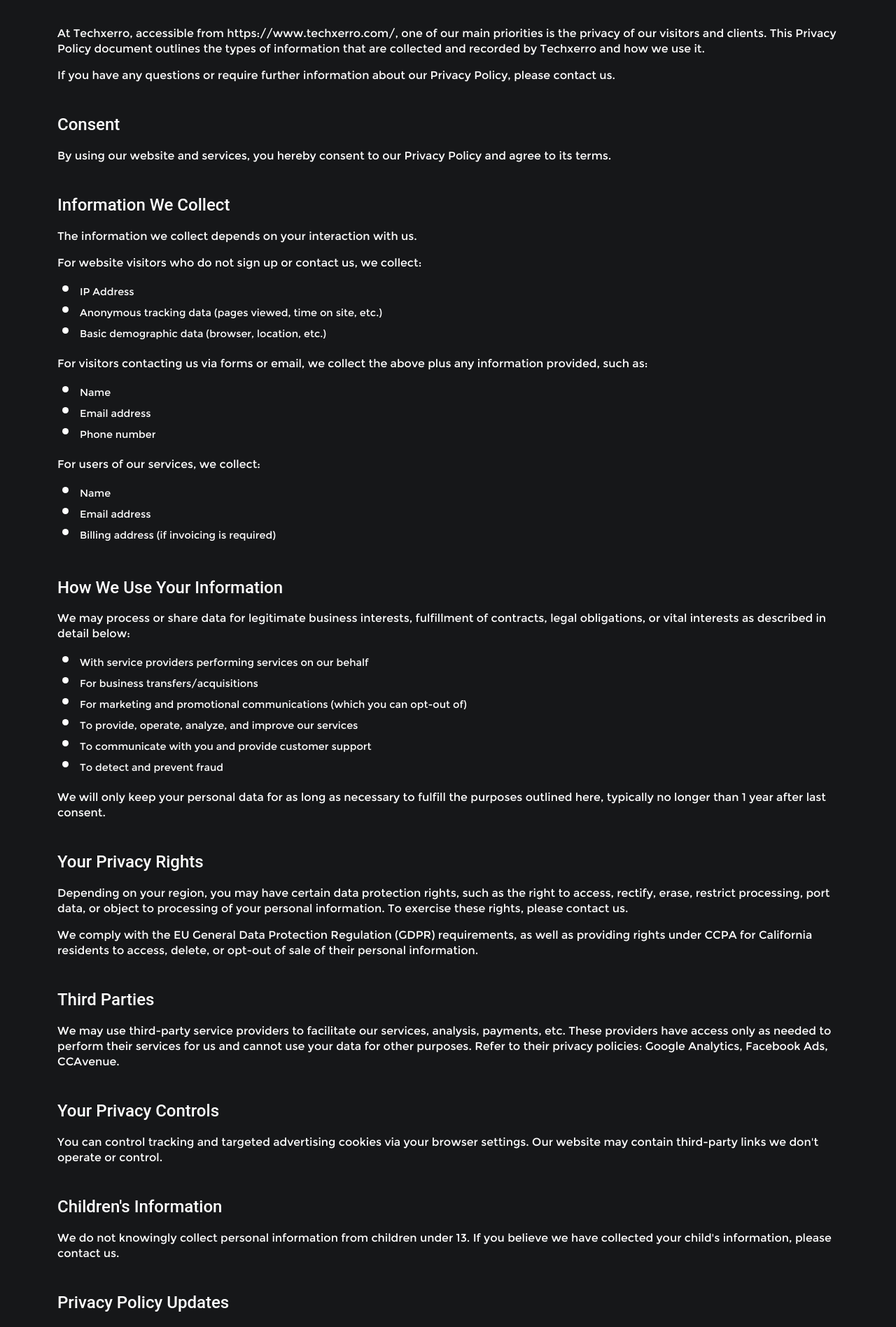
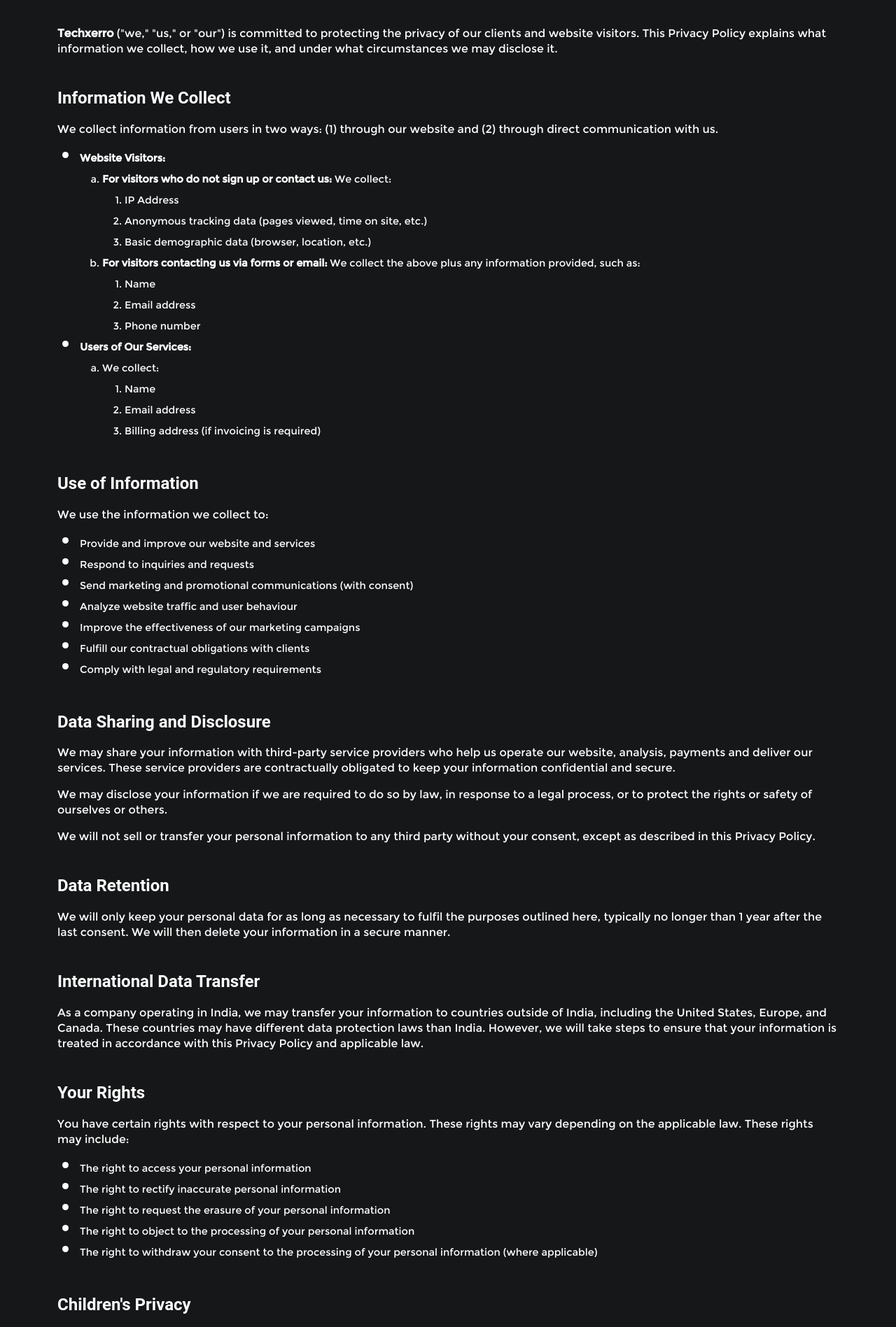
Before and after one commit to ankittbisht/Techxerro_official, a React (Create React App) app: page /privacy-policy in a window 1280 px wide. Shown: the part 560-2457 px from the top of the page at 70% size. Built offline with nearby package versions, Linux system fonts and the light colour scheme.

Commit message:
privacy policy section updates and contact section responsiveness

```diff
--- a/src/views/pages/PrivacyPolicy/index.jsx
+++ b/src/views/pages/PrivacyPolicy/index.jsx
@@ -1,95 +1,203 @@
 import React from "react";
 import Banner from "../../../Components/utils/Banner/Banner";
-import './style.scss';
+import "./style.scss";
 
-const PrivacyPolicy =()=>{
-    return(
+const PrivacyPolicy = () => {
+  return (
     <>
       <Banner
         subtitle="Privacy Policy"
         // para="Lorem Ispum is a dummy text."
-        style={{height: '400px'}}/>
+        style={{ height: "400px" }}
+      />
       <section className="privacy-section pt-5 pb-5 ">
         <div className="container pt-5 pb-5 ">
           <div className="row">
             <div className="col-12">
               <p>
-                            At Techxerro, accessible from https://www.techxerro.com/, one of our main priorities is the privacy of our visitors and clients. This Privacy Policy document outlines the types of information that are collected and recorded by Techxerro and how we use it.
+                <b>Techxerro </b>
+                ("we," "us," or "our") is committed to protecting the privacy of
+                our clients and website visitors. This Privacy Policy explains
+                what information we collect, how we use it, and under what
+                circumstances we may disclose it.
               </p>
-                        <p> If you have any questions or require further information about our Privacy Policy, please contact us.<br/></p>
-
-                        <h5>Consent</h5>
-                        <p>By using our website and services, you hereby consent to our Privacy Policy and agree to its terms.</p>
 
               <h5>Information We Collect</h5>
-                        <p>The information we collect depends on your interaction with us.</p>
+              <p>
+                We collect information from users in two ways: (1) through our
+                website and (2) through direct communication with us.
+              </p>
+              <ul>
+                <li>
+                  <b>Website Visitors:</b>
 
-                        <p>For website visitors who do not sign up or contact us, we collect:</p>
                   <ul>
+                    <li>
+                      <b>For visitors who do not sign up or contact us: </b>
+                      We collect:
+                      <ol type="1">
                         <li>IP Address</li>
-                            <li>Anonymous tracking data (pages viewed, time on site, etc.)</li>
-                            <li>Basic demographic data (browser, location, etc.)</li>
-                        </ul>
-
-                        <p>For visitors contacting us via forms or email, we collect the above plus any information provided, such as:</p>
-                        <ul>
+                        <li>
+                          Anonymous tracking data (pages viewed, time on site,
+                          etc.)
+                        </li>
+                        <li>
+                          Basic demographic data (browser, location, etc.)
+                        </li>
+                      </ol>
+                    </li>
+                    <li>
+                      <b>For visitors contacting us via forms or email: </b>
+                      We collect the above plus any information provided, such
+                      as:
+                      <ol type="1">
                         <li>Name</li>
                         <li>Email address </li>
                         <li>Phone number</li>
+                      </ol>
+                    </li>
                   </ul>
-
-                        <p>For users of our services, we collect:</p>
+                </li>
+                <li>
+                  <b>Users of Our Services:</b>
                   <ul>
+                    <li>
+                      We collect:
+                      <ol type="1">
                         <li>Name</li>
                         <li>Email address</li>
                         <li>Billing address (if invoicing is required)</li>
+                      </ol>
+                    </li>
+                  </ul>
+                </li>
               </ul>
 
-                        <h5>How We Use Your Information</h5>
-                        <p>We may process or share data for legitimate business interests, fulfillment of contracts, legal obligations, or vital interests as described in detail below:</p>
+              <h5>Use of Information</h5>
+              <p>We use the information we collect to:</p>
 
               <ul>
-                            <li>With service providers performing services on our behalf </li>
-                            <li>For business transfers/acquisitions</li>
-                            <li>For marketing and promotional communications (which you can opt-out of)</li>
-                            <li>To provide, operate, analyze, and improve our services</li>
-                            <li>To communicate with you and provide customer support</li>
-                            <li>To detect and prevent fraud</li>
+                <li>Provide and improve our website and services</li>
+                <li>Respond to inquiries and requests</li>
+                <li>
+                  Send marketing and promotional communications (with consent)
+                </li>
+                <li>Analyze website traffic and user behaviour</li>
+                <li>Improve the effectiveness of our marketing campaigns</li>
+                <li>Fulfill our contractual obligations with clients</li>
+                <li>Comply with legal and regulatory requirements</li>
               </ul>
 
-                        <p>We will only keep your personal data for as long as necessary to fulfill the purposes outlined here, typically no longer than 1 year after last consent.</p>
+              <h5>Data Sharing and Disclosure</h5>
+              <p>
+                We may share your information with third-party service providers
+                who help us operate our website, analysis, payments and deliver
+                our services. These service providers are contractually
+                obligated to keep your information confidential and secure.
+              </p>
 
-                        <h5>Your Privacy Rights</h5>
-                        <p>Depending on your region, you may have certain data protection rights, such as the right to access, rectify, erase, restrict processing, port data, or object to processing of your personal information. To exercise these rights, please contact us.</p>
+              <p>
+                We may disclose your information if we are required to do so by
+                law, in response to a legal process, or to protect the rights or
+                safety of ourselves or others.
+              </p>
+              <p>
+                We will not sell or transfer your personal information to any
+                third party without your consent, except as described in this
+                Privacy Policy.
+              </p>
 
-                        <p>We comply with the EU General Data Protection Regulation (GDPR) requirements, as well as providing rights under CCPA for California residents to access, delete, or opt-out of sale of their personal information.</p>
+              <h5>Data Retention </h5>
+              <p>
+                We will only keep your personal data for as long as necessary to
+                fulfil the purposes outlined here, typically no longer than 1
+                year after the last consent. We will then delete your
+                information in a secure manner.
+              </p>
 
-                        <h5>Third Parties </h5>
-                        <p>We may use third-party service providers to facilitate our services, analysis, payments, etc. These providers have access only as needed to perform their services for us and cannot use your data for other purposes. Refer to their privacy policies: Google Analytics, Facebook Ads, CCAvenue.</p>
+              <h5>International Data Transfer</h5>
+              <p>
+                As a company operating in India, we may transfer your
+                information to countries outside of India, including the United
+                States, Europe, and Canada. These countries may have different
+                data protection laws than India. However, we will take steps to
+                ensure that your information is treated in accordance with this
+                Privacy Policy and applicable law.
+              </p>
 
-                        <h5>Your Privacy Controls</h5>
-                        <p>You can control tracking and targeted advertising cookies via your browser settings. Our website may contain third-party links we don't operate or control.</p>
+              <h5>Your Rights</h5>
+              <p>
+                You have certain rights with respect to your personal
+                information. These rights may vary depending on the applicable
+                law. These rights may include:
+              </p>
 
-                        <h5>Children's Information</h5>
-                        <p>We do not knowingly collect personal information from children under 13. If you believe we have collected your child's information, please contact us.</p>
+              <ul>
+                <li>The right to access your personal information</li>
+                <li>The right to rectify inaccurate personal information</li>
+                <li>
+                  The right to request the erasure of your personal information
+                </li>
+                <li>
+                  The right to object to the processing of your personal
+                  information
+                </li>
+                <li>
+                  The right to withdraw your consent to the processing of your
+                  personal information (where applicable)
+                </li>
+              </ul>
 
-                        <h5>Privacy Policy Updates</h5>
-                        <p>We may update this policy with material changes that will be effective upon posting the updated policy on this page.</p>
+              <h5>Children's Privacy</h5>
+              <p>
+                Our website and services are not directed to children under the
+                age of 18. We do not knowingly collect personal information from
+                children under 18. If you are a parent or guardian and you
+                believe that your child has provided us with personal
+                information, please contact us.
+              </p>
 
+              <h5>Cookies</h5>
+              <p>
+                We use cookies on our website. Cookies are small text files that
+                are stored on your computer or mobile device when you visit a
+                website. They allow us to recognize your device and preferences
+                on subsequent visits. You can choose to disable cookies through
+                your browser settings. However, this may limit your ability to
+                use certain features of our website
+              </p>
+              <h5>Security</h5>
+              <p>
+                We have implemented security measures to protect your
+                information from unauthorized access, disclosure, alteration, or
+                destruction. However, no website or internet transmission is
+                completely secure. We cannot guarantee the security of your
+                information.
+              </p>
+
+              <h5>Changes to this Privacy Policy</h5>
+              <p>
+                We may update this Privacy Policy from time to time. We will
+                post any changes on our website. We encourage you to review this
+                Privacy Policy periodically for the latest information on our
+                privacy practices.
+              </p>
               <h5>Contact Us</h5>
-                        <p>For any questions or concerns about this Privacy Policy and your data rights, please email: solutions@techxerro.com</p>
-
-                        <p>Techxerro Inc.<br/>
-                        A28 ,Sector 4<br/>
+              <p>
+                If you have any questions about this Privacy Policy, please
+                contact us at [solutions@techxerro.com].
+              </p>
+              <p>
+                Techxerro Inc.
+                <br />
+                A28 ,Sector 4<br />
                 Noida 201301
               </p>
-
             </div>
           </div>
         </div>
       </section>
     </>
-
-    )
-}
-export default PrivacyPolicy
+  );
+};
+export default PrivacyPolicy;
--- a/src/views/pages/PrivacyPolicy/style.scss
+++ b/src/views/pages/PrivacyPolicy/style.scss
@@ -1,23 +1,30 @@
 .privacy-section {
-    padding:100px 0;
-    background: #161719;
-    color:#fff;
-    h5{
-        font-family: 'Roboto';
-        padding-top:30px;
-        padding-bottom:10px;
-        font-size: 24px!important;
-    }
-    p{
-        font-size:22px;
-    }
+  padding: 100px 0;
+  background: #161719;
+  color: #fff;
+  h5 {
+    font-weight: bold;
+
+    font-family: "Roboto";
+    padding-top: 30px;
+    padding-bottom: 10px;
+    font-size: 24px !important;
+  }
+  p {
+    font-size: 22px;
+  }
+  ul ul {
+    list-style-type: lower-alpha;
+  }
+
 }
 
-.banner-section{
-    padding-bottom: 100px!important;
-    align-items: end!important;
-    // height:400px;
-    h3{
-        font-weight: bold!important;
-    }
+.banner-section {
+  padding-bottom: 100px !important;
+  align-items: end !important;
+  // height:400px;
+  h3 {
+    font-size: 70px;
+    font-weight: bold !important;
+  }
 }
--- a/src/views/pages/Team/Team.jsx
+++ b/src/views/pages/Team/Team.jsx
@@ -5,6 +5,7 @@
 import member3 from "../../../assets/team/member-3.png";
 import member4 from "../../../assets/team/member-4.png";
 import member5 from "../../../assets/team/member-5.png";
+import member6 from "../../../assets/team/member-6.png";
 import "./team.css";
 function Team() {
   const [memberSizes, setMemberSizes] = useState({});
@@ -30,31 +31,31 @@
       id: 2,
       memberImg: member5,
       name: "Pankaj Bisht",
-      designation: "CTO",
+      designation: "FullStack Developer",
     },
     {
       id: 3,
       memberImg: member2,
-      name: "Vishesh Nagar",
-      designation: "Founder | CEO",
+      name: "Kanika Singh",
+      designation: "Content Strategist",
     },
     {
       id: 4,
       memberImg: member4,
-      name: "Another Member",
-      designation: "CTO",
+      name: "Sourav Kumar",
+      designation: "Brand Strategist",
     },
     {
       id: 5,
       memberImg: member3,
-      name: "Vishesh Nagar",
-      designation: "Founder | CEO",
+      name: "Kunal kuriyal",
+      designation: "Graphic Designer",
     },
     {
       id: 6,
-      memberImg: member5,
-      name: "Ankit Bisht",
-      designation: "CTO",
+      memberImg: member6,
+      name: "Riya Rawat",
+      designation: "Project Manager",
     },
   ];
 
@@ -85,7 +86,7 @@
             <div className="row">
               {membersData.map((member, index) => (
                 <div
-                  className="memberCard col-12 col-sm-4 d-flex flex-column  align-items-start position-relative"
+                  className="memberCard col-12  col-sm-6 col-lg-4 d-flex flex-column  align-items-start position-relative"
                   key={index}
                 >
                   <div
@@ -94,14 +95,16 @@
                     data-aos-easing="ease"
                     data-aos-duration="1000"
                   >
-                    <div className={`postrImg ${
-                          memberSizes[member.id] ? "small-image" : "test"
-                        }`}>
+                    <div
+                      className={`postrImg ${
+                        memberSizes[member.id] ? "small-image" : "test"
+                      }`}
+                    >
                       <button
                         className="overlay-button"
                         onClick={() => toggleImageSize(member.id)}
                       >
-                        <span>{memberSizes[member.id] ? "-" : "+"}</span>
+                        {memberSizes[member.id] ? "-" : "+"}
                       </button>
                       <img
                         src={member.memberImg}
--- a/src/views/pages/Team/team.css
+++ b/src/views/pages/Team/team.css
@@ -43,10 +43,10 @@
 
 .teams2 .postrImg {
     overflow: hidden;
-    transition: all 1s ease-in-out;
+    transition: all 0.4s ease-in-out;
     width: 327px;
     height: 400px;
-    margin-bottom: 40px;
+    margin-bottom: 30px;
 }
 
 .teams2 .postrImg img{
@@ -57,9 +57,9 @@
 }
 
 .teams2 .small-image {
-    /* width: 288px; */
+    width: 327px;
     /* object-fit: cover; */
-    transition: all 1s ease-in-out;
+    transition: all 0.4s ease-in-out;
     height: 250px;
  }
 
@@ -71,6 +71,7 @@
 }
 
 .teams2 .designation {
+
     margin-bottom: 20px;
     align-self: flex-start;
     border: 1px solid #666666;
@@ -79,48 +80,52 @@
     font-size: 20px !important;
     font-weight: 400;
     text-align: left;
-    padding: 10px;
+    padding: 10px 20px;
 }
 
 .teams2 .postContain {
 
-    transition: all 1s ease-in-out  ;
+    transition: all 0.4s ease-in-out  ;
 
 }
 
 .teams2 .test2 {
 
-    transition: all 1s ease-in-out ;
+    transition: all 0.4s ease-in-out ;
 }
 
 .teams2 button {
+    height: 50px;
+    width: 50px;
     position: absolute;
     top: 15px;
     right: 15px;
     z-index: 1;
     background: none;
     border: 2px solid #666666;
-    padding: 5px 15px;
+    /* padding: 5px 15px; */
     border-radius: 100%;
+    color: white;
+    font-size: 30px;
 }
 
-.teams2 button span {
-    color: white;
+/* .teams2 button span {
+
     font-family: Poppins;
-    font-size: 30px;
+
     font-weight: 500;
-}
+} */
 
 
 
 /* .teams2 .test{
     object-fit: cover;
-    transition: all 1s ease-in-out;
+    transition: all 0.4s ease-in-out;
     width: 288px;
 } */ */
 
 .teams2 .Collapsecontent{
-    transition: all 1s ease-in-out;
+    transition: all 0.4s ease-in-out;
     /* height: 200px; */
   }
 
@@ -159,3 +164,12 @@
     height: 500px;
     color: white;
 }
+
+@media (min-width: 991px)and (max-width:1199px){
+    .teams2 button {
+
+        top: 15px;
+        right: 55px;
+
+    }
+}
```
Also changed, not shown: src/views/pages/Contact/Contact.jsx (+97 -44 lines), src/views/pages/Contact/style.scss (+122 -61 lines). Lines whose indentation alone changed are shown as unchanged.
